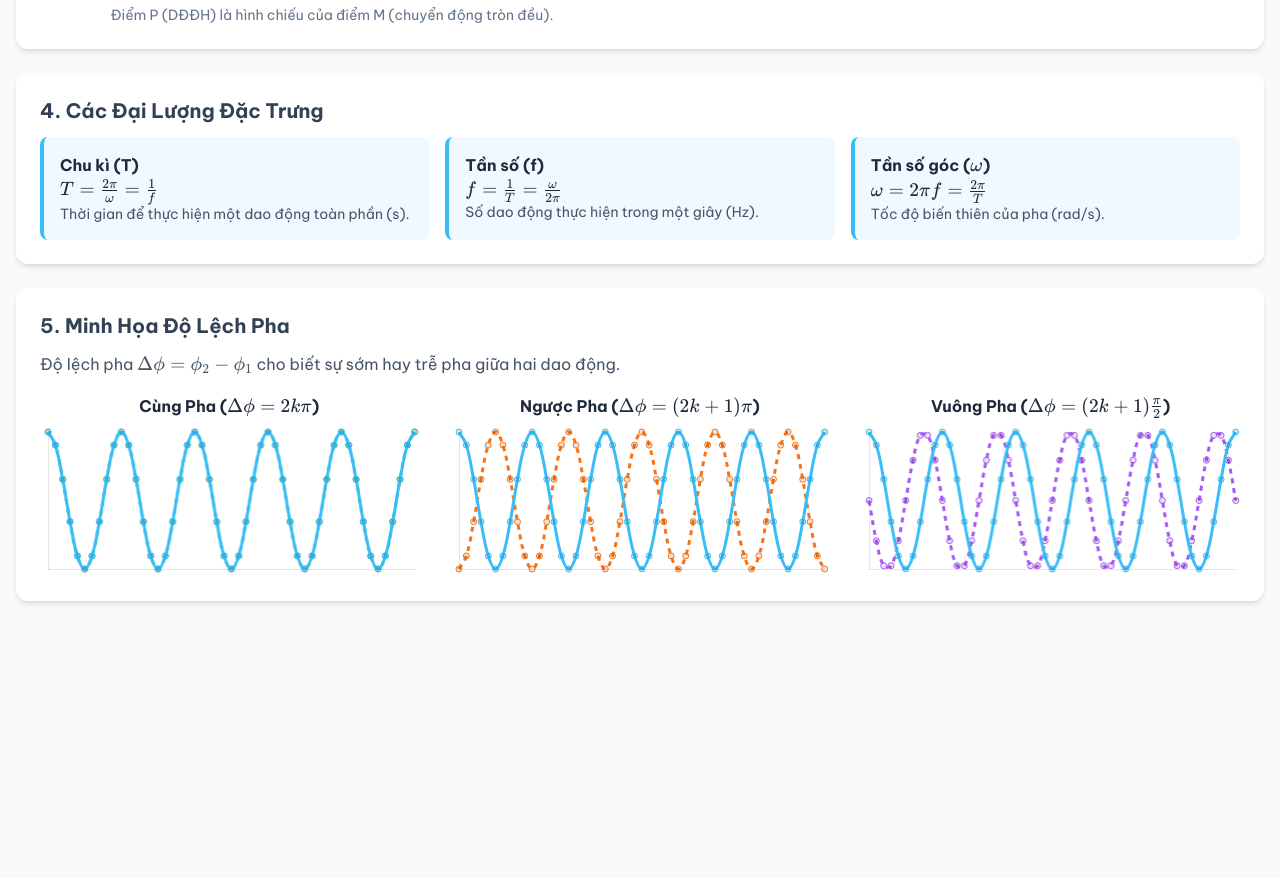
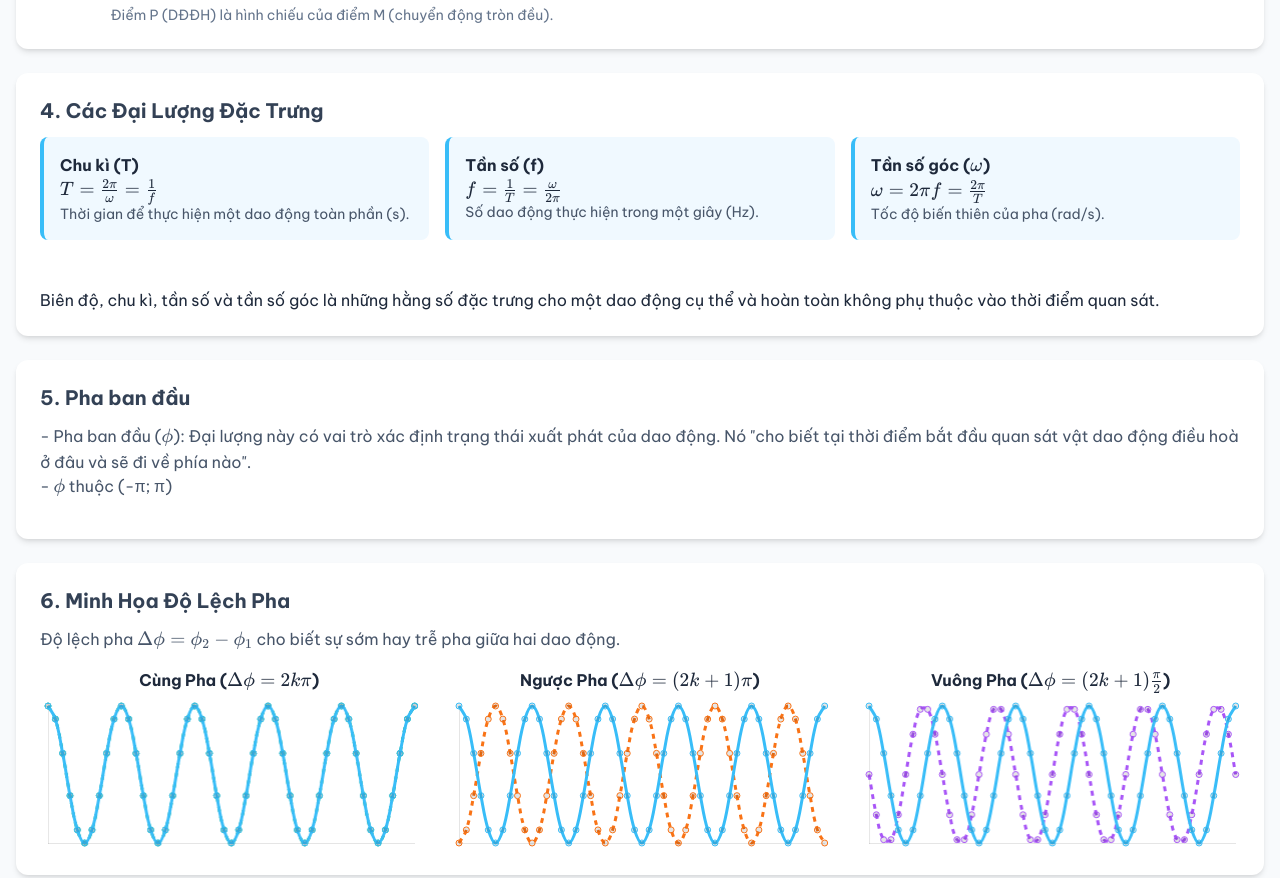
Before and after one commit to GZEGM/Fluctuation, a plain HTML site: page index.html in a window 1280 px wide. Shown: the part 1376-2254 px from the top of the page. Before the commit the page ends 2049 px from the top, so only its background shows below. Drawn offline with nearby package versions, Linux system fonts and the light colour scheme.

Commit message:
Updateeee

```diff
--- a/index.html
+++ b/index.html
@@ -391,11 +391,27 @@
               </p>
             </div>
           </div>
+          <br> </br>
+          Biên độ, chu kì, tần số và tần số góc là những hằng số đặc trưng cho
+          một dao động cụ thể và hoàn toàn không phụ thuộc vào thời điểm quan
+          sát.
         </div>
 
         <div class="concept-card">
           <h3 class="text-xl font-semibold mb-3 text-slate-700">
-            5. Minh Họa Độ Lệch Pha
+            5. Pha ban đầu
+          </h3>
+          <p class="text-slate-600 mb-4">
+            -	Pha ban đầu ($\phi$): Đại lượng này có vai trò xác định trạng thái xuất phát của dao động. Nó "cho biết tại thời điểm bắt đầu quan sát vật dao động điều hoà ở đâu và sẽ đi về phía nào".
+          <br> -	$\phi$ thuộc (-π; π) </br>
+          </p>
+
+          </p>
+        </div>
+
+        <div class="concept-card">
+          <h3 class="text-xl font-semibold mb-3 text-slate-700">
+            6. Minh Họa Độ Lệch Pha
           </h3>
           <p class="text-slate-600 mb-4">
             Độ lệch pha $\Delta\phi = \phi_2 - \phi_1$ cho biết sự sớm hay trễ
```
